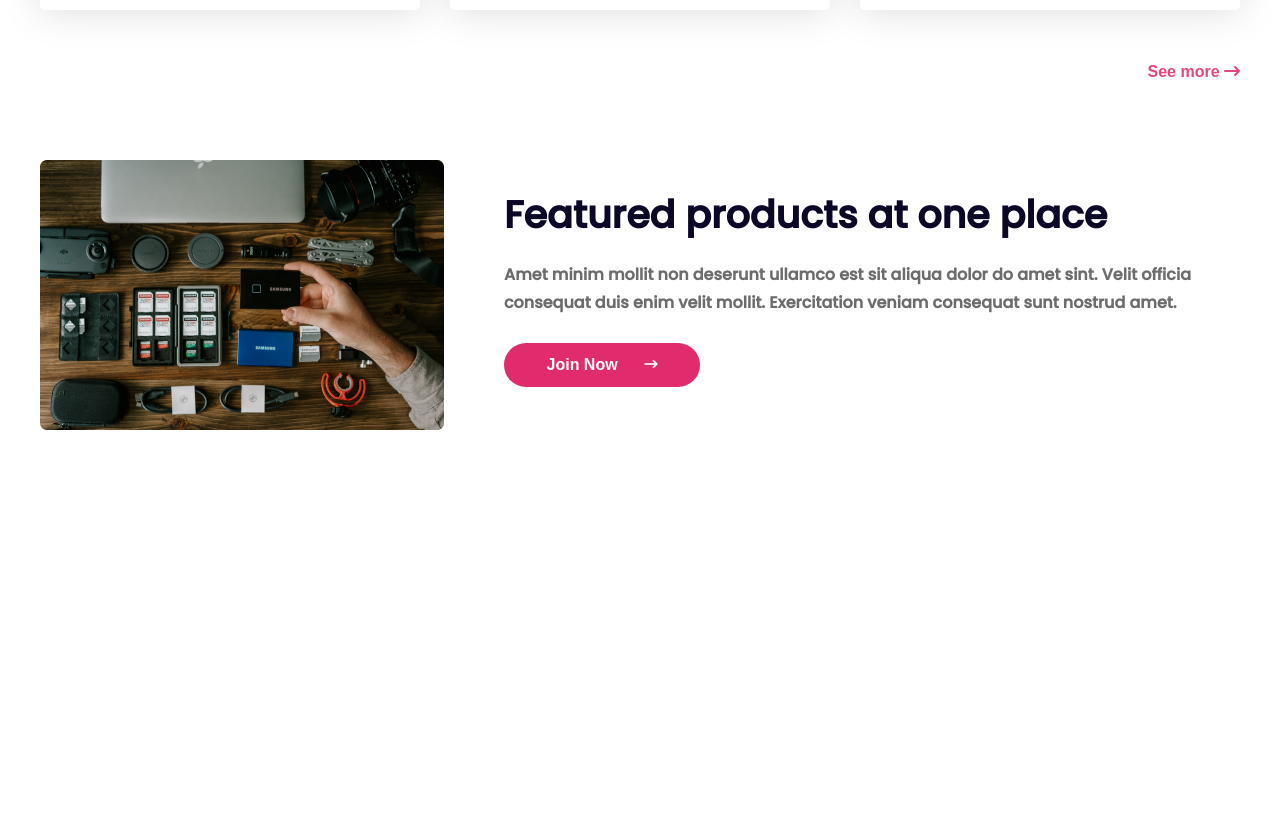
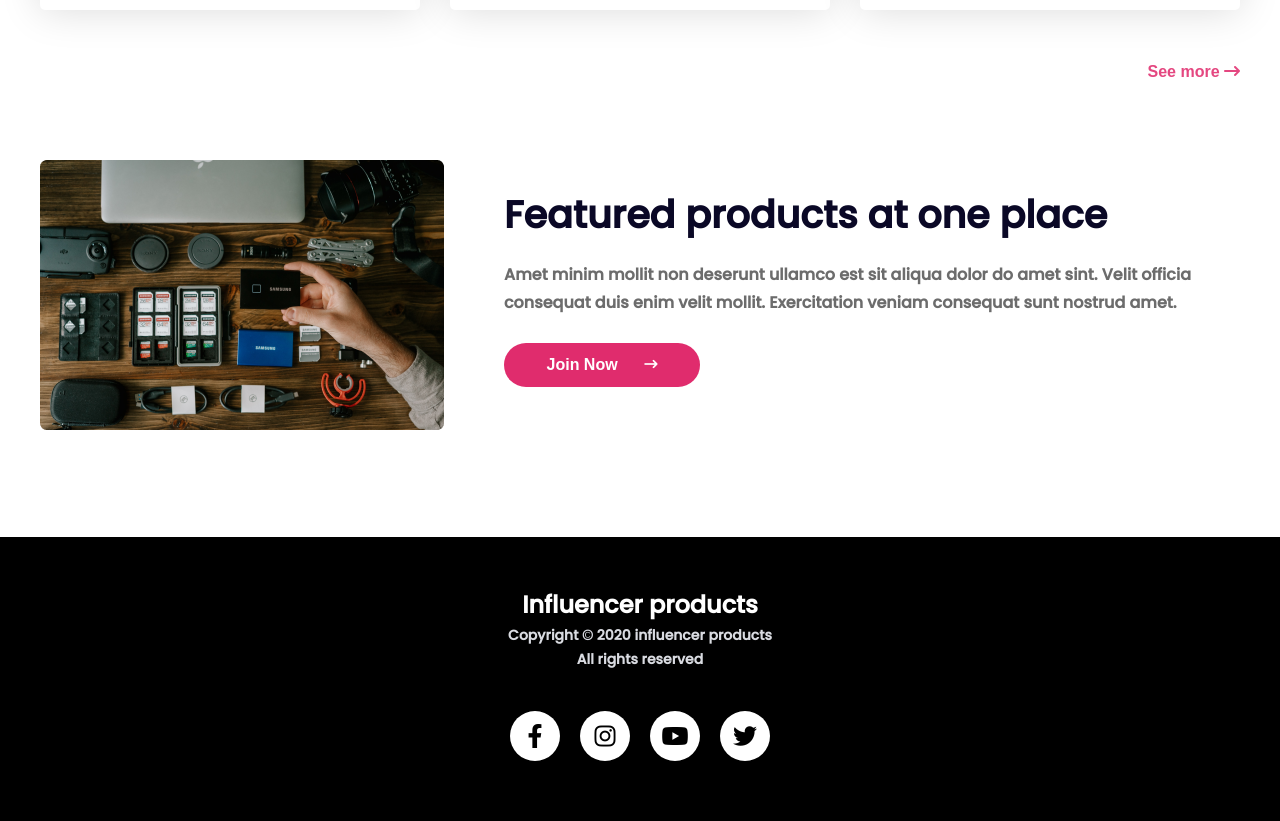
Before and after one commit to masudrana5/Influencer-gear, a plain HTML site: page index.html in a window 1280 px wide. Shown: the part 2601-3422 px from the top of the page. Before the commit the page ends 3038 px from the top, so only its background shows below. Drawn offline with Linux system fonts and the light colour scheme; a web font is replaced by a local one.

Commit message:
footer is code ok

```diff
--- a/index.html
+++ b/index.html
@@ -269,6 +269,20 @@
          </div>
       </section>
    </main>
+   <!-- footer section -->
+   <footer>
+      <div class="page-info">
+         <h1 class="page-title">Influencer products</h1>
+         <p class="page-copyright">Copyright &copy; 2020  influencer products</p>
+         <p class="page-register">All rights reserved</p>
+      </div>
+      <div class="social-icon">
+         <i class="fa-brands fa-facebook-f"></i>
+         <i class="fa-brands fa-instagram"></i>
+         <i class="fa-brands fa-youtube"></i>
+         <i class="fa-brands fa-twitter"></i>
+      </div>
+   </footer>
 
 </body>
 
--- a/styles/style.css
+++ b/styles/style.css
@@ -67,8 +67,7 @@ body {
    width: 50%;
 }
 
-.banner-detail .banner-title
-{
+.banner-detail .banner-title {
    font-weight: 700;
    font-size: 52px;
    color: #3A3A3A;
@@ -258,6 +257,7 @@ margin-top: 145px;
    display: grid;
    grid-template-columns: 368px 736px;
    grid-column-gap: 96px;
+   margin-bottom: 100px;
 
 }
 
@@ -279,3 +279,73 @@ margin-top: 145px;
    color: #6C6C6C;
    margin-bottom: 26px;
 }
+
+/*--------------
+ footer styles
+---------------- */
+footer {
+   background: #000;
+   padding: 50px 0;
+}
+
+.page-info {
+   text-align: center;
+}
+
+.page-info .page-title {
+   font-weight: 700;
+   font-size: 24px;
+   line-height: 36px;
+   color: #fff;
+}
+
+.page-info .page-copyright,
+.page-register {
+   font-weight: 700;
+   font-size: 14px;
+   line-height: 24px;
+   color: #D9DBE1;
+}
+
+.social-icon {
+
+/* width: 125px; */
+
+display: flex;
+
+justify-self: center;
+
+justify-content: center;
+margin-top: 30px;
+}
+
+.social-icon .fa-brands {
+    width: 50px;
+    height: 50px;
+    border-radius: 25px;
+    background: #fff;
+    padding: 5px;
+    margin: 10px;
+    font-size: 24px;
+    display: flex;
+    justify-content: center;
+    align-items: center;
+    transition: 0.2s;
+   }
+   .social-icon .fa-brands:hover:nth-child(1){
+      border: 3px solid #3b5998;
+      color: #3b5998;
+   }
+   .social-icon .fa-brands:hover:nth-child(2){
+      border: 3px solid #C13584;
+      color: #C13584;
+
+   }
+   .social-icon .fa-brands:hover:nth-child(3){
+      border: 3px solid #ff0000;
+      color: #ff0000;
+   }
+   .social-icon .fa-brands:hover:nth-child(4){
+      border: 3px solid #00acee;
+      color: #00acee;
+   }
```
Lines whose indentation alone changed are shown as unchanged.
